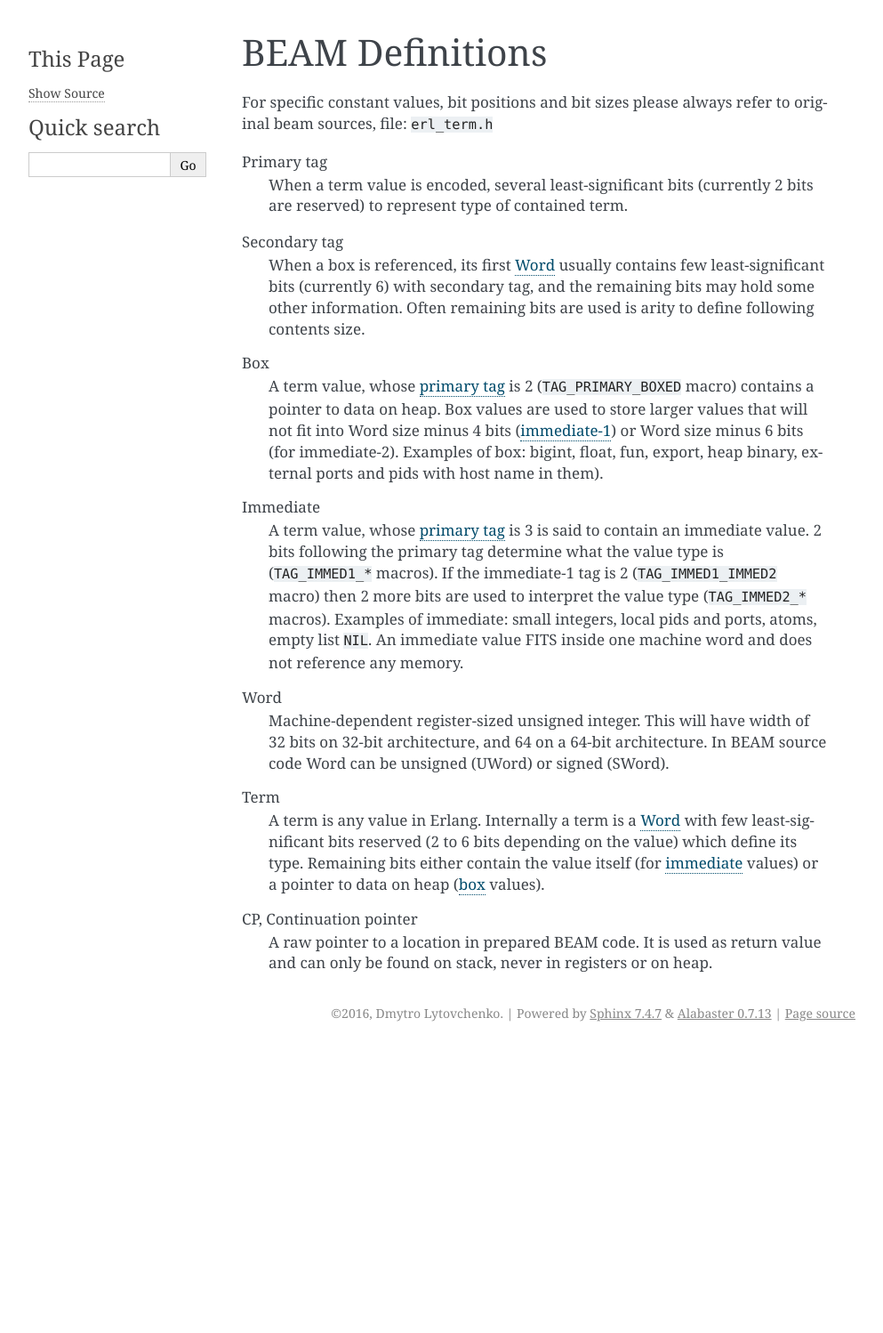
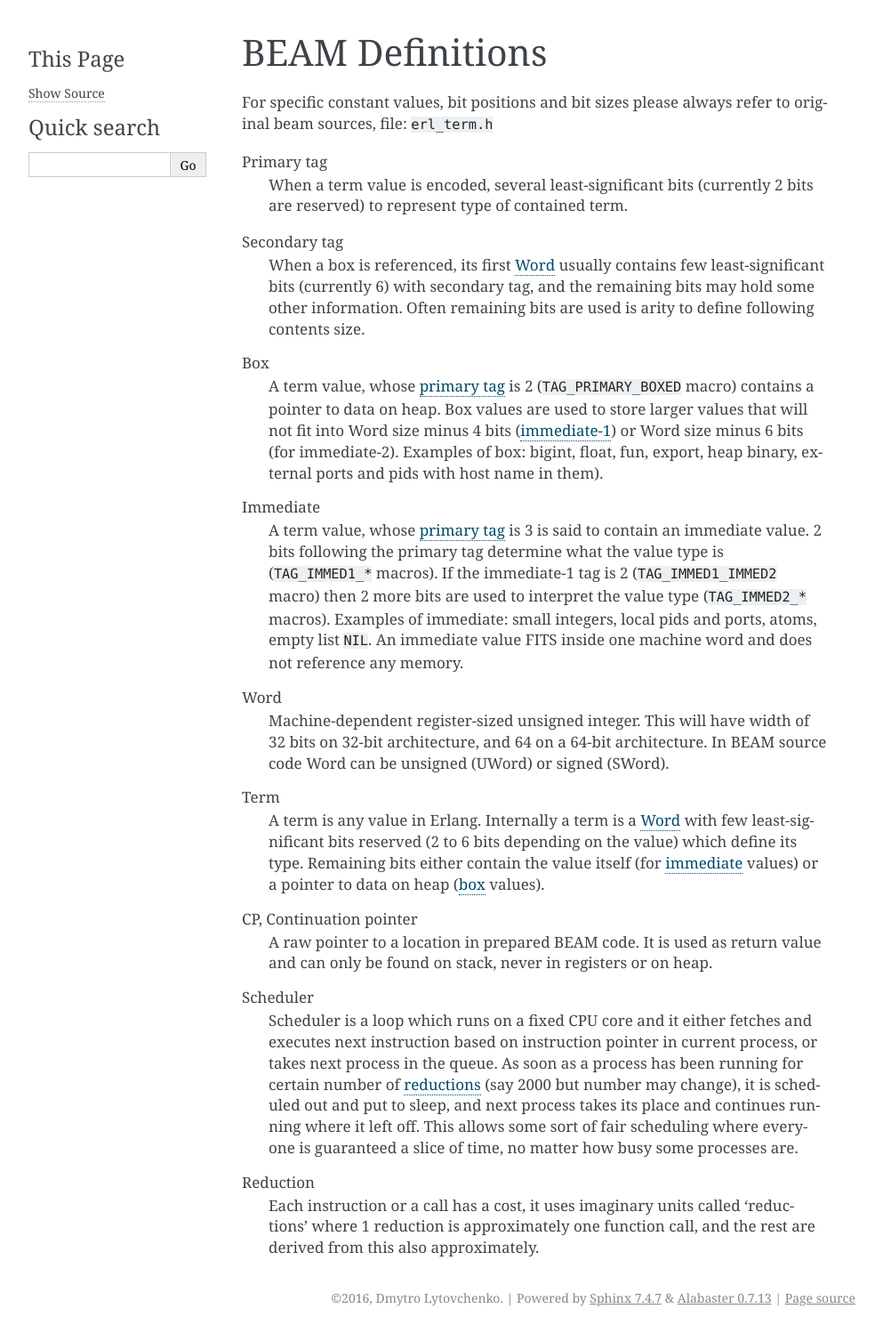
Before and after one commit to kvakvs/beam-wisdoms, a Sphinx documentation site: the page built from docs/source/definitions.rst, in a window 1280 px wide. Shown: the whole page at 89% size, without its empty margins (148-1141 px from the left). Built offline with Sphinx 7.4.7, drawn with Linux system fonts in a browser that asks for light colours; before the commit the page ends 1178 px from its top, so only the background shows below that.

Commit message:
Process and Heap wisdoms

```diff
--- a/docs/source/definitions.rst
+++ b/docs/source/definitions.rst
@@ -57,3 +57,22 @@ Term
 CP, Continuation pointer
     A raw pointer to a location in prepared BEAM code. It is used as return
     value and can only be found on stack, never in registers or on heap.
+
+.. _scheduler-label:
+
+Scheduler
+    Scheduler is a loop which runs on a fixed CPU core and it either fetches
+    and executes next instruction based on instruction pointer in current
+    process, or takes next process in the queue. As soon as a process has been
+    running for certain number of :ref:`reductions <reduction-label>` (say 2000
+    but number may change), it is scheduled out and put to sleep, and next
+    process takes its place and continues running where it left off. This allows
+    some sort of fair scheduling where everyone is guaranteed a slice of time,
+    no matter how busy some processes are.
+
+.. _reduction-label:
+
+Reduction
+    Each instruction or a call has a cost, it uses imaginary units called
+    'reductions' where 1 reduction is approximately one function call, and the
+    rest are derived from this also approximately.
--- a/docs/source/index.rst
+++ b/docs/source/index.rst
@@ -6,13 +6,16 @@
 Welcome to BEAM VM Wisdoms!
 ===========================================
 
-BEAM internal term and data format
+See below the wisdoms collected so far. Suggest more ideas in my github
+repository https://github.com/kvakvs/beam-wisdoms
 
 .. toctree::
     :maxdepth: 2
 
     definitions
     data-sizes
+    processes
+    process-heap
 
 
 Indices and tables
```
Also changed, not shown: docs/source/data-sizes.rst (+7 -1 lines), docs/source/process-heap.rst (added, +31 -0 lines), docs/source/processes.rst (added, +53 -0 lines).
